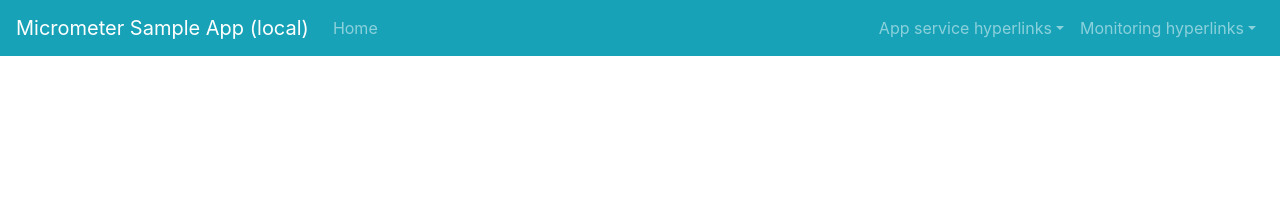
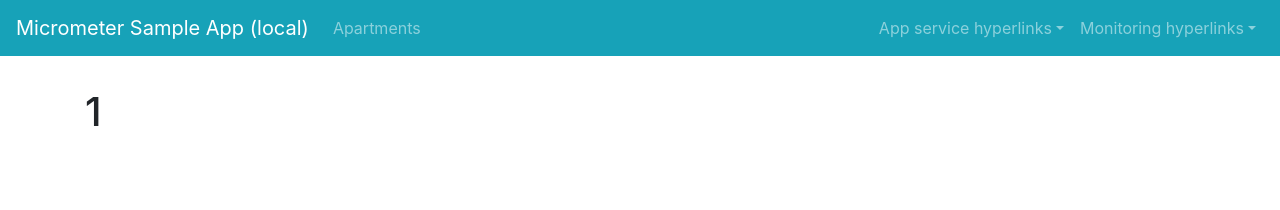
Before and after one commit to marhan/spring-boot-micrometer-sample, a Vue app in the folder frontend/: page /#/apartment/1 in a window 1280 px wide. Shown: the top 210 px of the page. Built offline with nearby package versions, Linux system fonts and the light colour scheme.

Commit message:
Separated apartment view to present and edit one specific apartment.

```diff
--- a/frontend/src/App.vue
+++ b/frontend/src/App.vue
@@ -9,7 +9,7 @@
             <b-collapse is-nav id="nav_collapse">
 
                 <b-navbar-nav>
-                    <b-nav-item :to="{ path: '/' }">Home</b-nav-item>
+                    <b-nav-item :to="{ path: '/apartments' }">Apartments</b-nav-item>
                 </b-navbar-nav>
 
                 <!-- Right aligned nav items -->
--- /dev/null
+++ b/frontend/src/components/Apartment.vue
@@ -0,0 +1,18 @@
+<template>
+    <b-container>
+        <div style="margin-top: 2rem; padding-bottom: 1rem;"><h1>{{apartment}}</h1></div>
+    </b-container>
+</template>
+
+<script>
+    export default {
+
+        name: 'Apartment',
+
+        computed: {
+            apartment() {
+                return this.$route.params.apartmentId
+            }
+        },
+    };
+</script>
--- a/frontend/src/components/Home.vue
+++ b/frontend/src/components/Apartments.vue
@@ -32,9 +32,7 @@
                  :outlined="outlined">
             <template slot="show_details" slot-scope="row">
                 <!-- we use @click.stop here to prevent emitting of a 'row-clicked' event  -->
-                <b-button size="sm" @click.stop="row.toggleDetails" class="mr-2">
-                    {{ row.detailsShowing ? 'Hide' : 'Show'}} Actions
-                </b-button>
+                <b-button size="sm" @click.stop="row.toggleDetails" class="mr-2" :to="'/apartment/123'"></b-button>
             </template>
             <template slot="row-details" slot-scope="row">
                 <b-card>
@@ -67,7 +65,7 @@
 
     export default {
 
-        name: 'BusinessCases',
+        name: 'Apartments',
 
         data() {
             return {
--- a/frontend/src/router.js
+++ b/frontend/src/router.js
@@ -1,15 +1,21 @@
 import Vue from 'vue'
 import Router from 'vue-router'
-import Home from '@/components/Home'
+import Apartments from '@/components/Apartments'
+import Apartment from '@/components/Apartment'
 
 Vue.use(Router)
 
 export default new Router({
-  routes: [
-    {
-      path: '/',
-      name: 'home',
-      component: Home
-    }
-  ]
+    routes: [
+        {
+            path: '/apartment/:apartmentId',
+            name: 'apartment',
+            component: Apartment
+        },
+        {
+            path: '/apartments',
+            name: 'apartments',
+            component: Apartments
+        }
+    ]
 })
```
Also changed, not shown: 2 other files (tests, documents, lock files or other folders).
